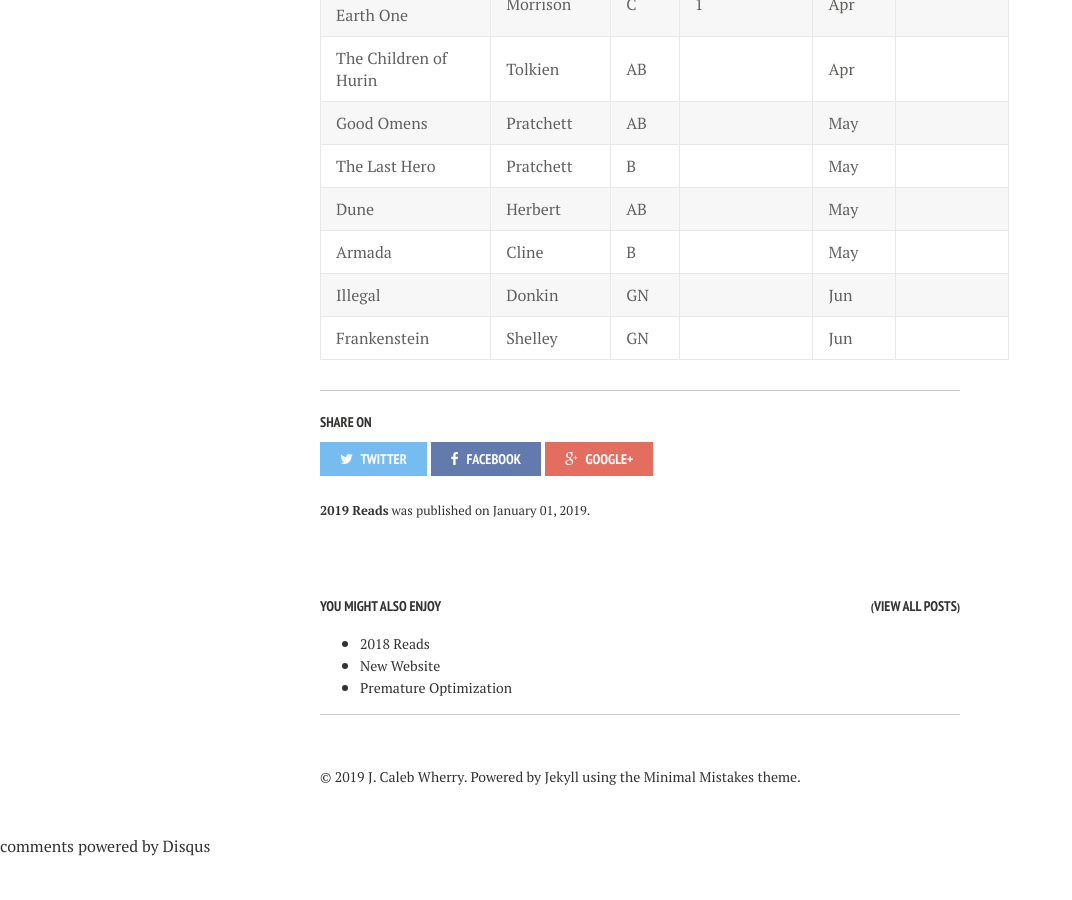
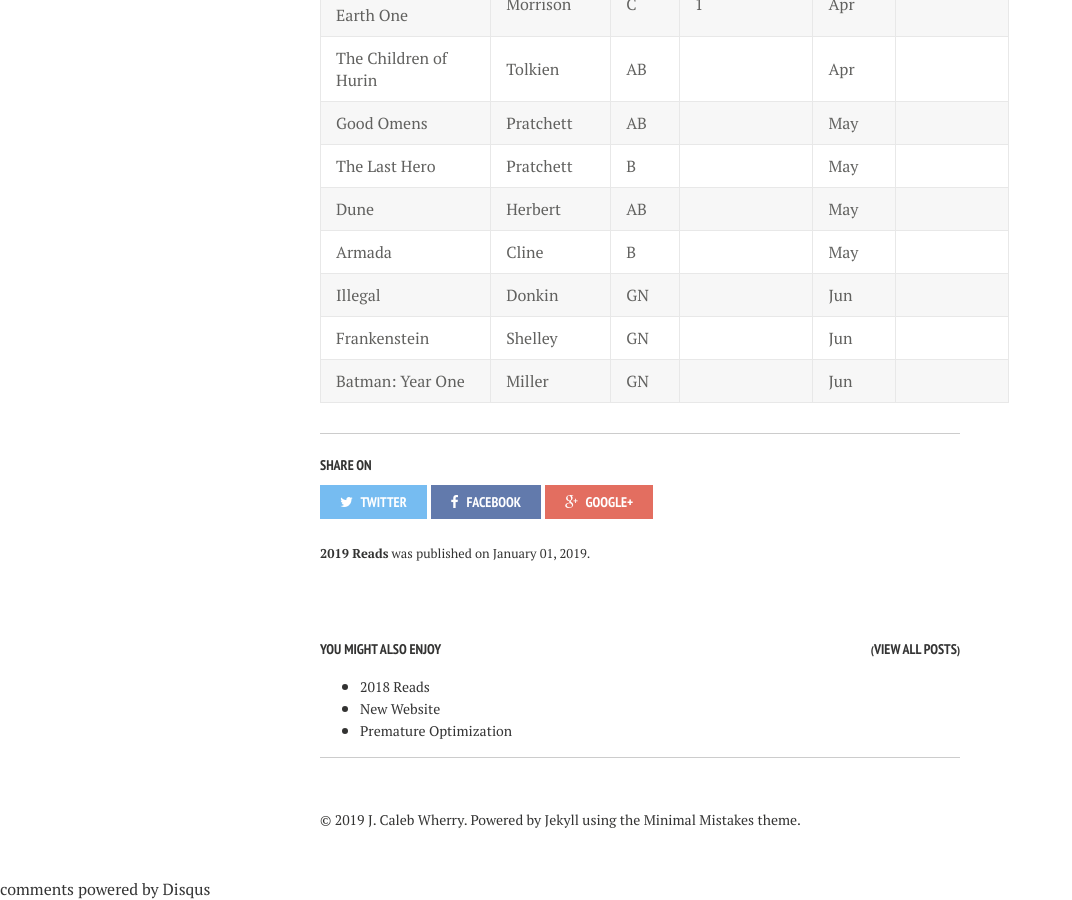
Before and after one commit to calebwherry/calebwherry.github.io, a Jekyll site: the page built from _posts/2019-01-01-2019-Reads.md, in a window 1280 px wide and 900 px high, scrolled down 5804 px. Shown: the whole window, without its empty margins (0-1072 px from the left). Built offline with Jekyll 4.4.1, drawn with Linux system fonts in a browser that asks for light colours; nearby versions of some CDN libraries; comment, search, counter and statistics services are not loaded; before the commit the page ends 6661 px from its top, so only the background shows below that.

Commit message:
Added new 2019 read.

```diff
--- a/_posts/2019-01-01-2019-Reads.md
+++ b/_posts/2019-01-01-2019-Reads.md
@@ -116,3 +116,4 @@ Note: Under 'Issue/Volume', '#' denotes a single comic issue. Otherwise, it is a
 | Armada                                        | Cline          | B     |              | May          |                                               |
 | Illegal                                       | Donkin         | GN    |              | Jun          |                                               |
 | Frankenstein                                  | Shelley        | GN    |              | Jun          |                                               |
+| Batman: Year One                              | Miller         | GN    |              | Jun          |                                               |
```
